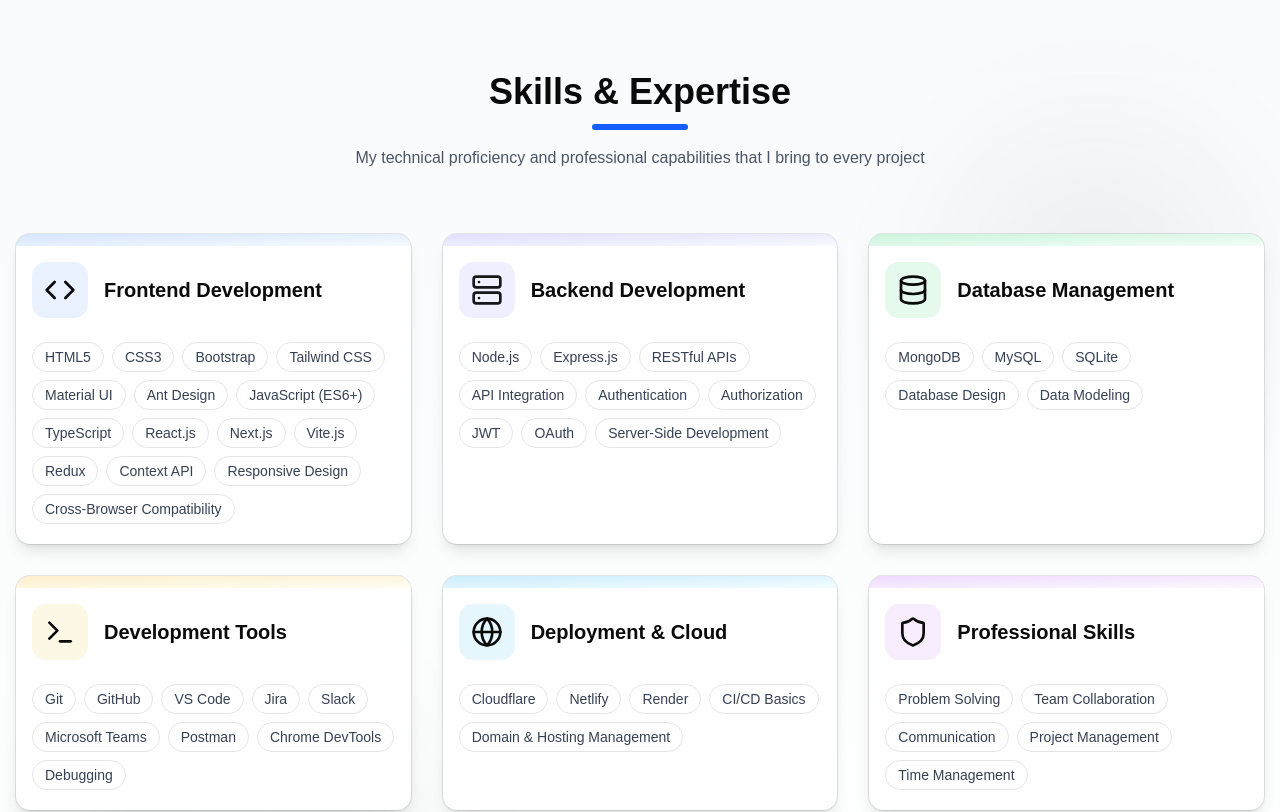
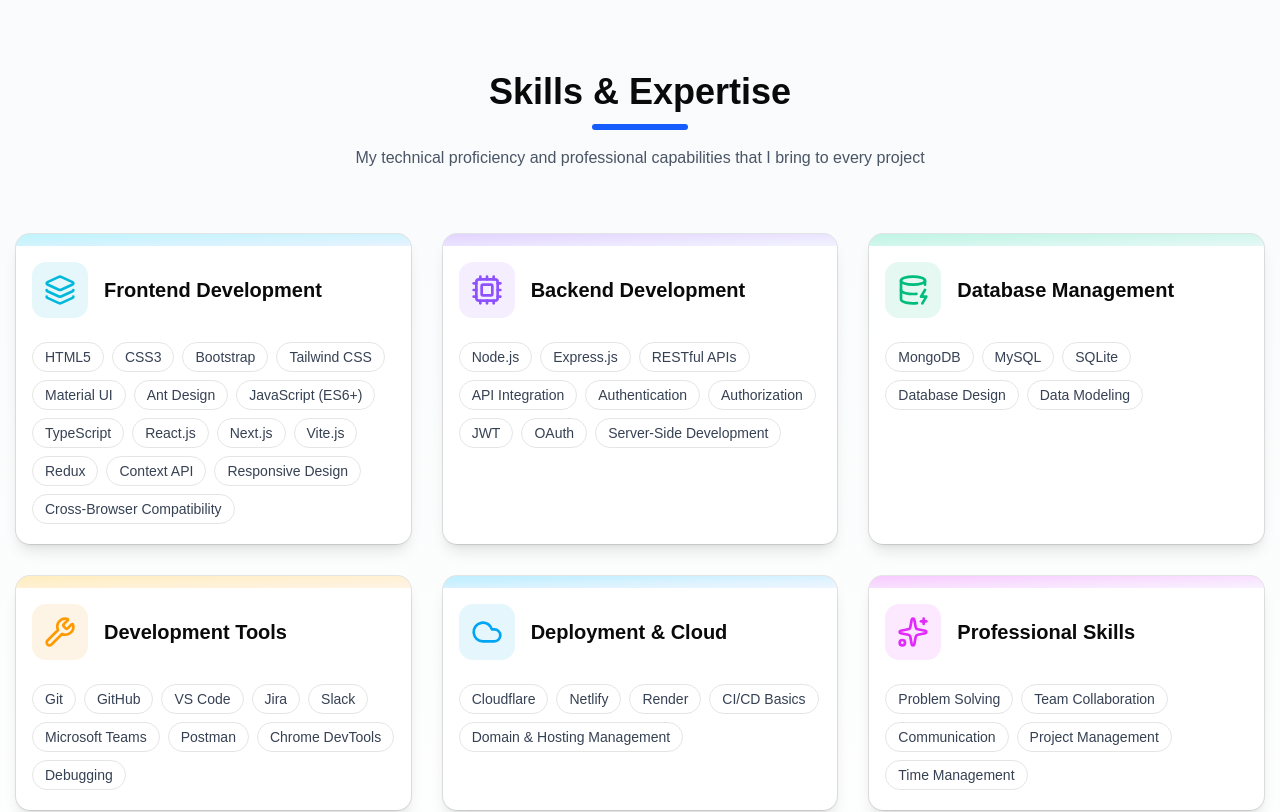
Before and after one commit to VIREN2779/viren-patadiya, a React (Vite) app: page / in a window 1280 px wide. Shown: the part 1700-2512 px from the top of the page. Built offline with nearby package versions, Linux system fonts and the light colour scheme.

Commit message:
fix(Skills.tsx): update icons and colors

```diff
--- a/src/components/Skills.tsx
+++ b/src/components/Skills.tsx
@@ -1,4 +1,4 @@
-import { Shield, Code, Database, Server, Globe, Terminal } from 'lucide-react';
+import { Sparkles, Layers, Cpu, DatabaseZap, Wrench, Cloud } from 'lucide-react';
 import { Card, CardContent, CardHeader } from "@/components/ui/card";
 import { useEffect, useRef, useState } from "react";
 import renderImg from "../../public/Render-Icon.png"
@@ -19,7 +19,7 @@
             { threshold: 0.1 }
         );
 
-        const el = sectionRef.current; // capture ref value
+        const el = sectionRef.current;
         if (el) {
             observer.observe(el);
         }
@@ -34,9 +34,9 @@
     const skillCategories = [
         {
             title: "Frontend Development",
-            icon: <Code className="text-tech-react h-8 w-8" />,
-            color: "from-blue-500/20 to-blue-400/5",
-            iconBg: "bg-blue-500/10",
+            icon: <Layers className="text-cyan-500 h-8 w-8" />,
+            color: "from-cyan-400/25 to-blue-500/10",
+            iconBg: "bg-cyan-500/10",
             skills: [
                 "HTML5", "CSS3", "Bootstrap", "Tailwind CSS",
                 "Material UI", "Ant Design",
@@ -48,9 +48,9 @@
         },
         {
             title: "Backend Development",
-            icon: <Server className="text-primary h-8 w-8" />,
-            color: "from-indigo-500/20 to-indigo-400/5",
-            iconBg: "bg-indigo-500/10",
+            icon: <Cpu className="text-violet-500 h-8 w-8" />,
+            color: "from-violet-500/25 to-indigo-400/10",
+            iconBg: "bg-violet-500/10",
             skills: [
                 "Node.js", "Express.js",
                 "RESTful APIs", "API Integration",
@@ -61,9 +61,9 @@
         },
         {
             title: "Database Management",
-            icon: <Database className="text-tech-node h-8 w-8" />,
-            color: "from-green-500/20 to-green-400/5",
-            iconBg: "bg-green-500/10",
+            icon: <DatabaseZap className="text-emerald-500 h-8 w-8" />,
+            color: "from-emerald-400/25 to-teal-500/10",
+            iconBg: "bg-emerald-500/10",
             skills: [
                 "MongoDB", "MySQL", "SQLite",
                 "Database Design",
@@ -72,9 +72,9 @@
         },
         {
             title: "Development Tools",
-            icon: <Terminal className="text-tech-js h-8 w-8" />,
-            color: "from-yellow-500/20 to-yellow-400/5",
-            iconBg: "bg-yellow-500/10",
+            icon: <Wrench className="text-amber-500 h-8 w-8" />,
+            color: "from-amber-400/25 to-orange-400/10",
+            iconBg: "bg-amber-500/10",
             skills: [
                 "Git", "GitHub",
                 "VS Code",
@@ -86,22 +86,22 @@
         },
         {
             title: "Deployment & Cloud",
-            icon: <Globe className="text-navy h-8 w-8" />,
-            color: "from-sky-500/20 to-sky-400/5",
+            icon: <Cloud className="text-sky-500 h-8 w-8" />,
+            color: "from-sky-400/25 to-blue-400/10",
             iconBg: "bg-sky-500/10",
             skills: [
                 "Cloudflare",
                 // "Vercel",
-                 "Netlify", "Render",
+                "Netlify", "Render",
                 "CI/CD Basics",
                 "Domain & Hosting Management"
             ]
         },
         {
             title: "Professional Skills",
-            icon: <Shield className="text-tech-cyber h-8 w-8" />,
-            color: "from-purple-500/20 to-purple-400/5",
-            iconBg: "bg-purple-500/10",
+            icon: <Sparkles className="text-fuchsia-500 h-8 w-8" />,
+            color: "from-fuchsia-500/25 to-purple-400/10",
+            iconBg: "bg-fuchsia-500/10",
             skills: [
                 "Problem Solving",
                 "Team Collaboration",
@@ -140,8 +140,6 @@
 
     return (
         <section id="skills" ref={sectionRef} className="relative py-24 bg-gradient-to-b from-gray-50 to-white overflow-hidden">
-            <div className="absolute top-40 right-10 w-72 h-72 bg-primary/5 rounded-full blur-3xl"></div>
-            <div className="absolute bottom-20 left-10 w-96 h-96 bg-primary/5 rounded-full blur-3xl"></div>
 
             <div className="container mx-auto px-4 relative z-10">
                 <div className={`transition-all duration-1000 ${isVisible ? 'opacity-100 translate-y-0' : 'opacity-0 translate-y-10'}`}>
```
